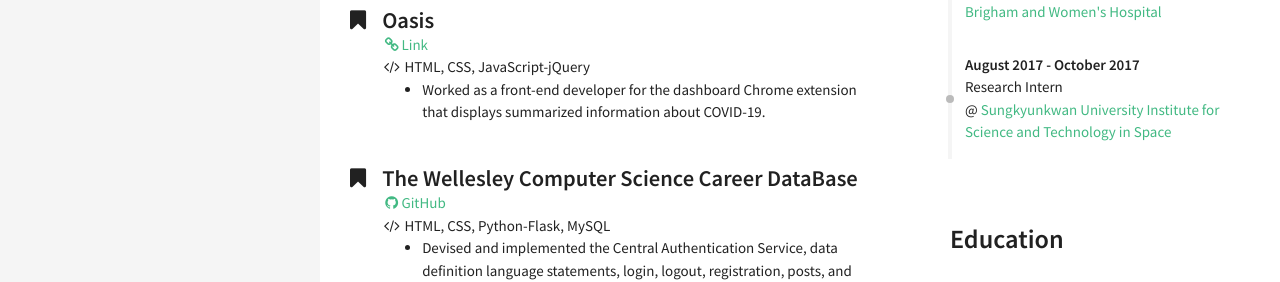
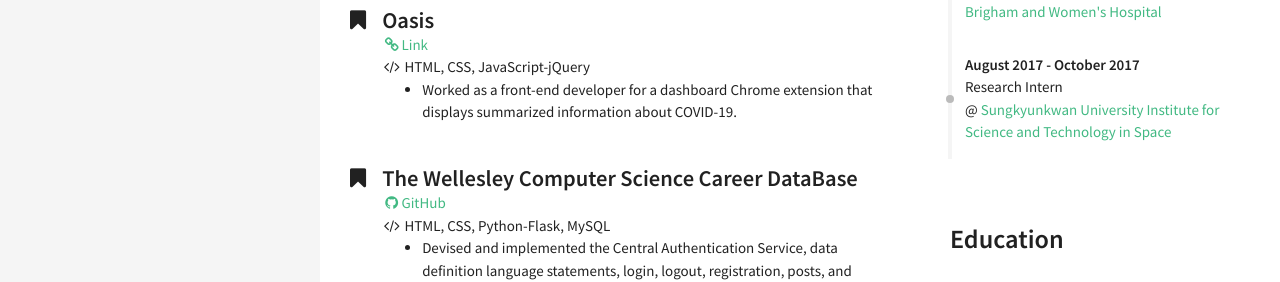
Before and after one commit to hskim37/hskim37.github.io, a Jekyll site: the page built from index.html, in a window 1280 px wide. Shown: the part 414-696 px from the top of the page. Built offline with Jekyll 4.4.1, drawn with Linux system fonts in a browser that asks for light colours.

Commit message:
Update projects.yml

```diff
--- a/_data/index/projects.yml
+++ b/_data/index/projects.yml
@@ -11,7 +11,7 @@
   code: HTML, CSS, JavaScript-jQuery
   link: http://oasisportal.info/demos/4/
   descr: <ul class="bullets">
-          <li>Worked as a front-end developer for the dashboard Chrome extension that displays summarized information about COVID-19.</li>
+          <li>Worked as a front-end developer for a dashboard Chrome extension that displays summarized information about COVID-19.</li>
          </ul>
 
 - name: The Wellesley Computer Science Career DataBase
```
